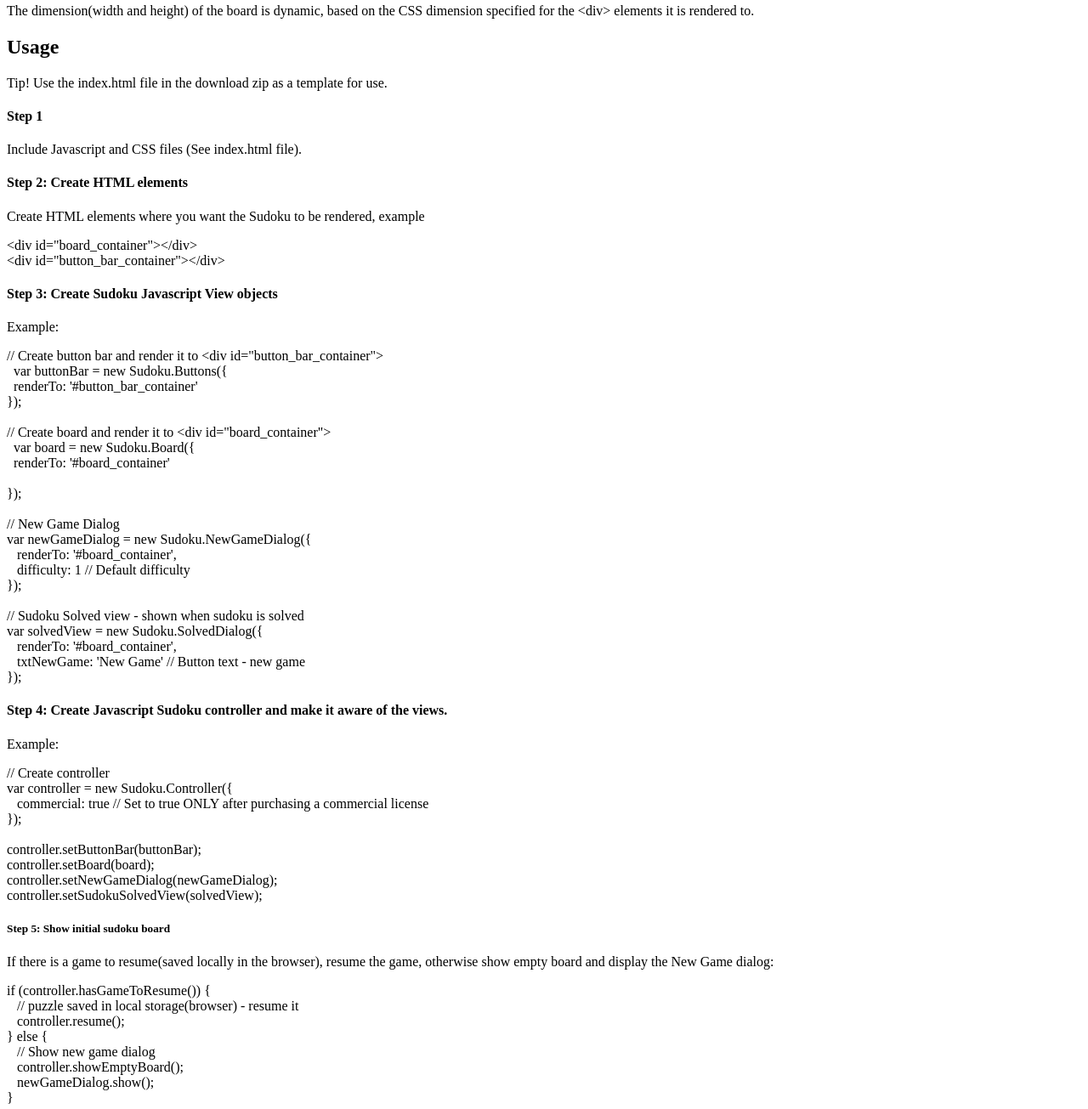
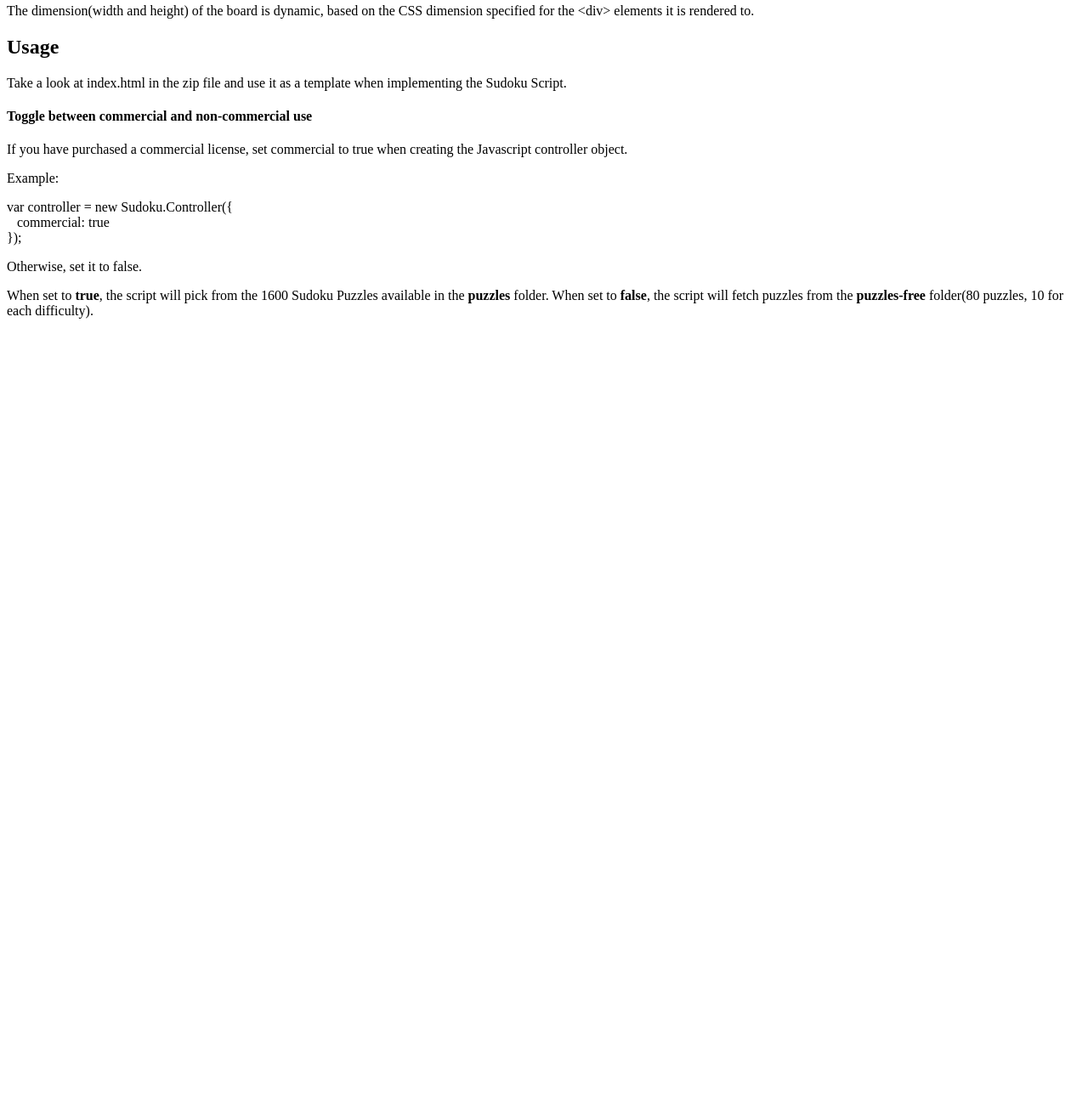
Before and after one commit to palmtoy/SudokuJS, a plain HTML site: page download.html in a window 1280 px wide. Shown: the part 1360-2665 px from the top of the page at 85% size. After the commit the page ends 1751 px from the top, so only its background shows below. Drawn offline with Linux system fonts and the light colour scheme; files that its build step writes are made by us from their sources; files whose address does not match are found by name.

```diff
--- a/download.html
+++ b/download.html
@@ -146,69 +146,15 @@
 <p>The dimension(width and height) of the board is dynamic, based on the CSS dimension specified for the
 &lt;div> elements it is rendered to.</p>
 <h2>Usage</h2>
-<p>Tip! Use the index.html file in the download zip as a template for use.</p>
-<h4>Step 1</h4>
-<p>Include Javascript and CSS files (See index.html file).</p>
-<h4>Step 2: Create HTML elements</h4>
-<p>Create HTML elements where you want the Sudoku to be rendered, example</p>
-<p>
-<span class="inline_code">
-    &lt;div id="board_container">&lt;/div><br>
-    &lt;div id="button_bar_container">&lt;/div>
-</span>
-</p>
-<h4>Step 3: Create Sudoku Javascript View objects</h4>
+<p>Take a look at index.html in the zip file and use it as a template when implementing the Sudoku Script.</p>
+<h4>Toggle between commercial and non-commercial use</h4>
+<p>If you have purchased a commercial license, set commercial to true when creating the Javascript controller object.</p>
 <p>Example:</p>
-<p>
-<span class="inline_code">
-// Create button bar and render it to &lt;div id="button_bar_container"><br>
-&nbsp;&nbsp;var buttonBar = new Sudoku.Buttons({<br>
-&nbsp;&nbsp;renderTo: '#button_bar_container'<br>
-});<br><br>
- // Create board and render it to &lt;div id="board_container"><br>
-&nbsp;&nbsp;var board = new Sudoku.Board({<br>
-&nbsp;&nbsp;renderTo: '#board_container'<br><br>
-});<br><br>
-    // New Game Dialog<br>
-var newGameDialog = new Sudoku.NewGameDialog({<br>
-&nbsp;&nbsp;    renderTo: '#board_container',<br>
-&nbsp;&nbsp;    difficulty: 1 // Default difficulty<br>
-});<br><br>
-
-// Sudoku Solved view - shown when sudoku is solved<br>
-var solvedView = new Sudoku.SolvedDialog({<br>
-&nbsp;&nbsp;    renderTo: '#board_container',<br>
-&nbsp;&nbsp;    txtNewGame: 'New Game' // Button text - new game<br>
-});<br>
-
-</span>
-</p>
-<h4>Step 4: Create Javascript Sudoku controller and make it aware of the views.</h4>
-<p>Example:</p>
-<p>
-<span class="inline_code">
-// Create controller<br>
+<p><span class="inline_code">
 var controller = new Sudoku.Controller({<br>
- &nbsp;&nbsp;   commercial: true // Set to true ONLY after purchasing a commercial license<br>
-});<br><br>
-controller.setButtonBar(buttonBar);<br>
-controller.setBoard(board);<br>
-controller.setNewGameDialog(newGameDialog);<br>
-controller.setSudokuSolvedView(solvedView);<br>
-</span>
-</p>
-<h5>Step 5: Show initial sudoku board</h5>
-<p>If there is a game to resume(saved locally in the browser), resume the game, otherwise show
-empty board and display the New Game dialog:</p>
-<p>
-<span class="inline_code">
- if (controller.hasGameToResume()) {<br>
-&nbsp;&nbsp;     // puzzle saved in local storage(browser) - resume it<br>
-&nbsp;&nbsp;     controller.resume();<br>
-} else {<br>
-&nbsp;&nbsp;     // Show new game dialog<br>
-&nbsp;&nbsp;     controller.showEmptyBoard();<br>
-&nbsp;&nbsp;     newGameDialog.show();<br>
-}
-</span>
-</p>
+&nbsp;&nbsp;    commercial: true<br>
+});
+</span></p>
+<p>Otherwise, set it to false.</p>
+<p>When set to <b>true</b>, the script will pick from the 1600 Sudoku Puzzles available in the <b>puzzles</b> folder. When set to <b>false</b>,
+the script will fetch puzzles from the <b>puzzles-free</b> folder(80 puzzles, 10 for each difficulty).</p>
```
